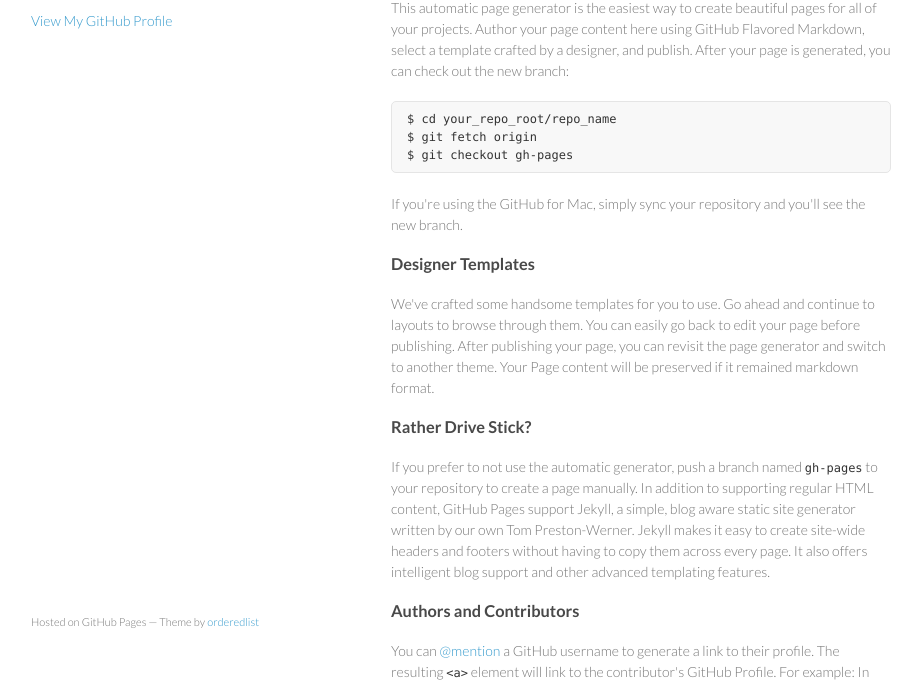
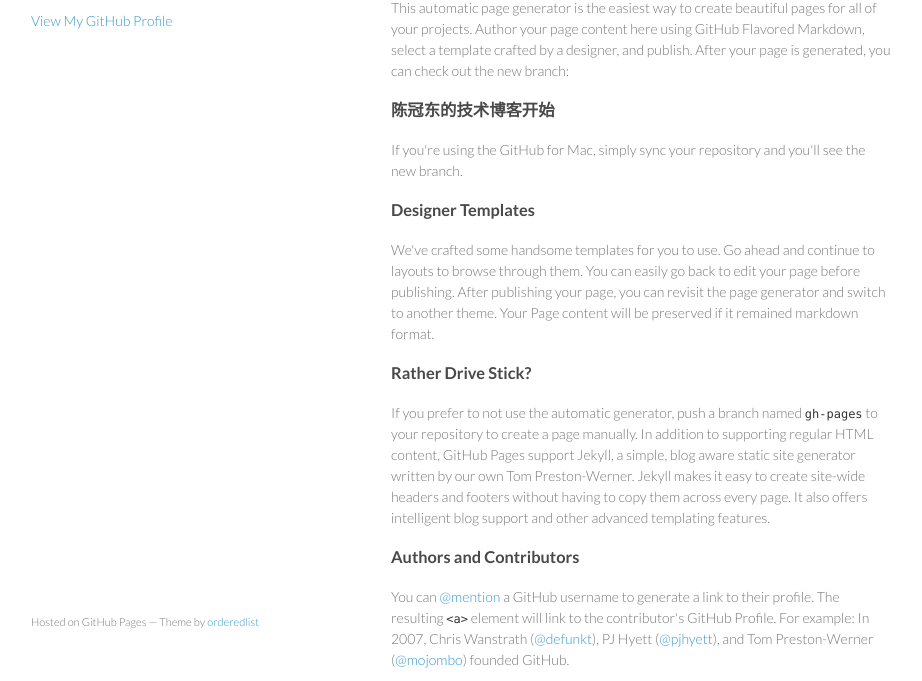
Before and after one commit to chenguandong/chenguandong.github.io, a plain HTML site: page index.html in a window 1280 px wide. Shown: the part 99-780 px from the top of the page, without its empty margins (179-1101 px from the left). Drawn offline with Linux system fonts and the light colour scheme.

Commit message:
Update index.html

```diff
--- a/index.html
+++ b/index.html
@@ -28,10 +28,7 @@
 
 <p>This automatic page generator is the easiest way to create beautiful pages for all of your projects. Author your page content here using GitHub Flavored Markdown, select a template crafted by a designer, and publish. After your page is generated, you can check out the new branch:</p>
 
-<pre><code>$ cd your_repo_root/repo_name
-$ git fetch origin
-$ git checkout gh-pages
-</code></pre>
+<h3>陈冠东的技术博客开始</h3>
 
 <p>If you're using the GitHub for Mac, simply sync your repository and you'll see the new branch.</p>
 
```
